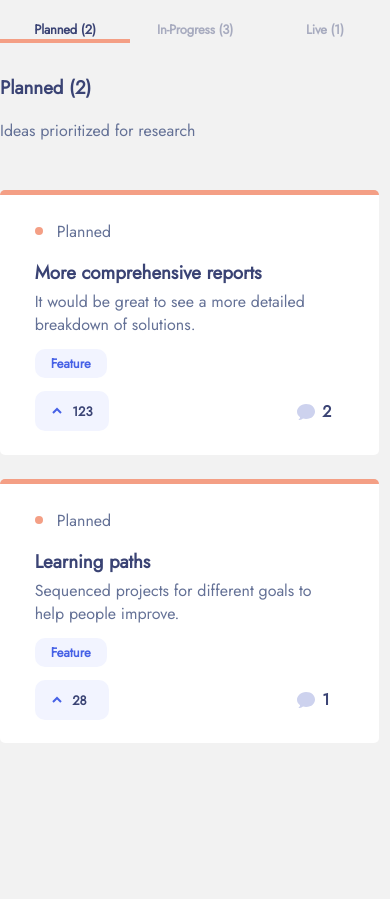
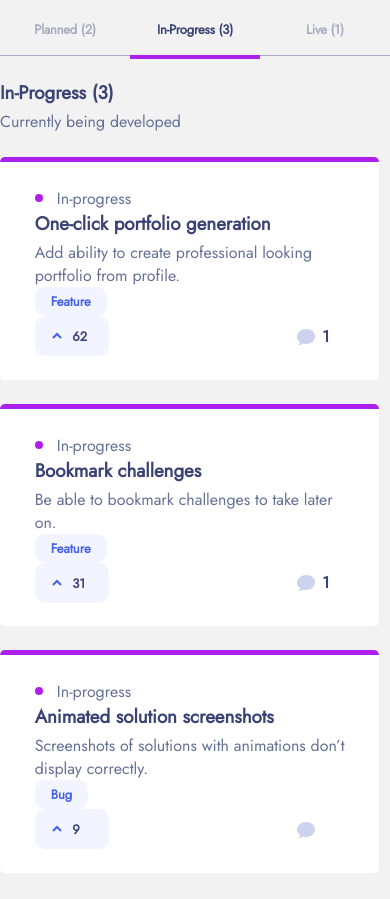
Before and after one commit to AmaliTech-Training-Academy/product-feedback-app, a React (Create React App) app in the folder project/: page / in a window 390 px wide. Built offline with nearby package versions, Linux system fonts and the light colour scheme; no server answers.

Commit message:
tabs styling final final

```diff
--- a/project/src/Pages/roadmap/Plan.js
+++ b/project/src/Pages/roadmap/Plan.js
@@ -5,17 +5,13 @@ import {useState,useEffect} from "react";
 import ProductRequest from "../../Components/Roadmap/ProductRequest";
 import TabNavItem from "../../Components/Roadmap/Tab";
 import TabContent from "../../Components/Roadmap/TabContent";
-import Tabs from '@mui/material/Tabs';
-import Tab from '@mui/material/Tab';
-
-
 
 
 function Plan(){
     const [PlannedRequestProducts, setPlannedRequestProduct] = useState([]);
     const [ProgressRequestProducts, setProgressRequestProduct] = useState([]);
     const [LiveRequestProducts, setLiveRequestProduct] = useState([]);
-    const [activeTab, setActiveTab] = useState("tab1");
+    const [activeTab, setActiveTab] = useState("tab2");
 
 
     const groupData=()=>{
@@ -49,13 +45,6 @@ function Plan(){
     return(
         <>
         <nav>
-          {/* <Tabs>
-            <Tab label="Planned (2)"/>
-            <Tab label="In-Progress (3)"/>
-            <Tab label="Live (1)"/>
-
-          </Tabs> */}
-
           <ul className="list1">
             <TabNavItem theStyle="plan-tag" title="Planned (2)" id="tab1" activeTab={activeTab} setActiveTab={setActiveTab}/>
             <TabNavItem theStyle="progress-tag"title="In-Progress (3)" id="tab2" activeTab={activeTab} setActiveTab={setActiveTab}/>
--- a/project/src/Pages/roadmap/roadmap.css
+++ b/project/src/Pages/roadmap/roadmap.css
@@ -206,12 +206,10 @@ nav{
         width: 32.37%;
         margin-right: 1.45%;
     }
-
     .plan-inner{
         margin-right: 8.97%;
         margin-left: 8.97%;
     }
-
     .sub-faded{
         margin-top: 20px;
         height: 19px;
@@ -228,13 +226,11 @@ nav{
         font-weight: 400;
         line-height: 19px;
     }
-
     .up{
         width: 30.94%;
         height: 32px;
         /* margin-right: 40.44%; */
     }
-
     .inner-box-up{
         margin: 6px 18.12% 7px 23.19%;
     }
@@ -263,9 +259,12 @@ nav{
         text-align: center;
         line-height: 19px;
         margin-top: 20px;
-        margin-bottom: 16px;
+        padding-bottom: 16px;
+        border-bottom: 1px solid #3a4374;
     }
-
+    ul{
+        width: 100%;
+    }
    .big-screen{
     display: none;
    }
@@ -277,7 +276,6 @@ nav{
     height: 55px;
     margin: 0;
    }
-
    .plan-tag {
     border-bottom: 4.5px solid #f49f85;
    }
@@ -290,6 +288,17 @@ nav{
    .disabled{
     opacity: 40%;
    }
+   .top-part{
+    margin-bottom: 24px;
+    margin-top: 24px;
+
+   }
+   h3{
+    margin: 0px 0px 4px 0px ;
+   }
+   p{
+    margin: 0;
+   }
 
 
 }
```
